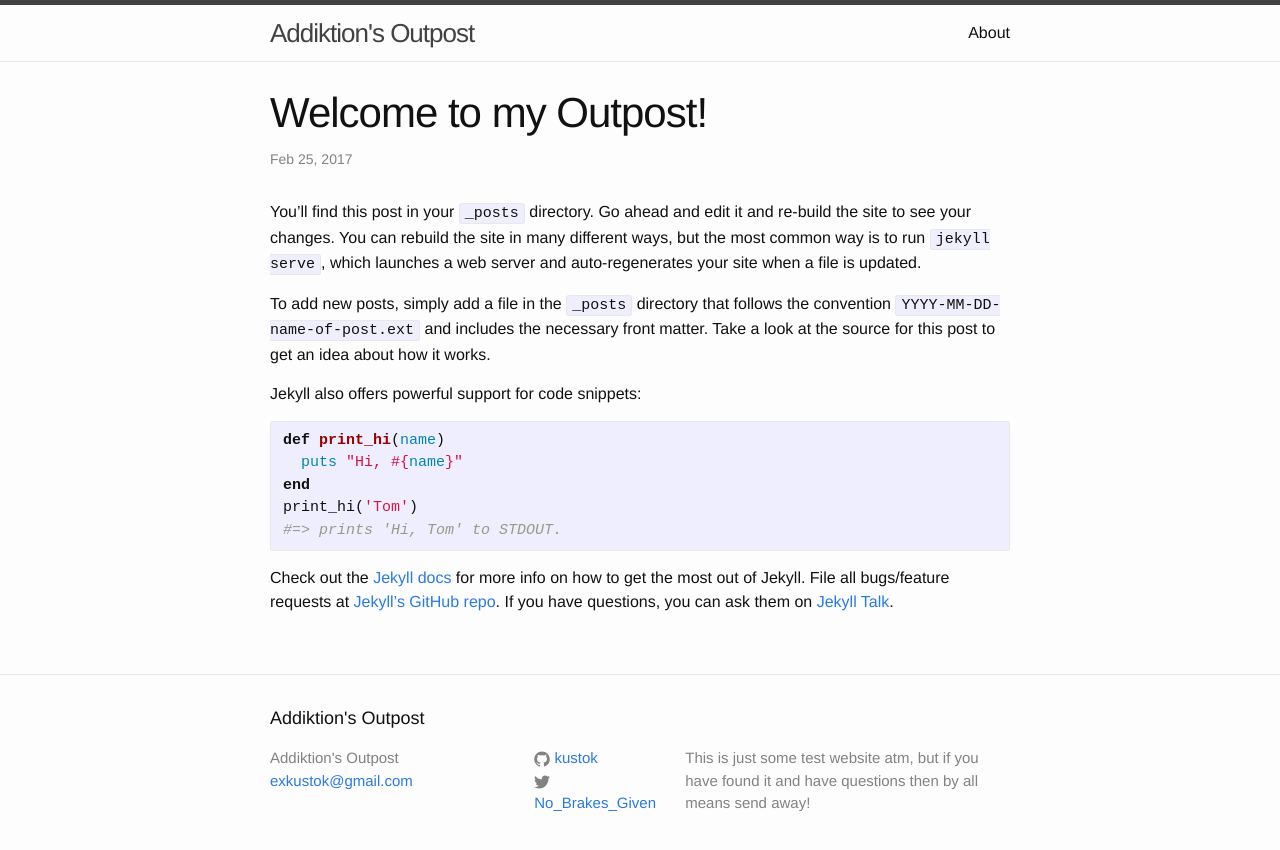
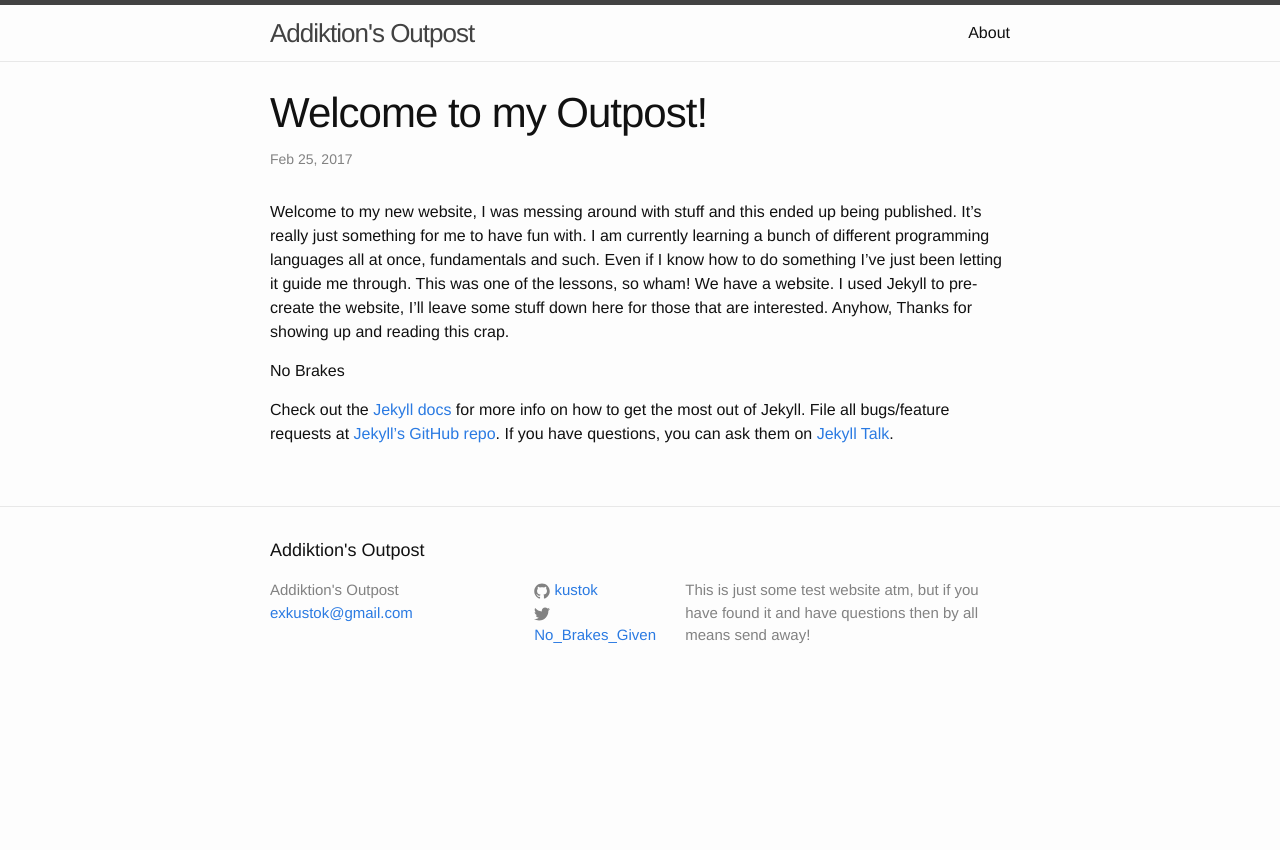
Before and after one commit to kustok/kustok.github.io, a Jekyll site: the page built from _posts/2017-02-25-welcome-to-my-Outpost.markdown, in a window 1280 px wide. Shown: the top 850 px of the page. Built offline with Jekyll 4.4.1, drawn with Linux system fonts in a browser that asks for light colours.

Commit message:
Update 2017-02-25-welcome-to-my-Outpost.markdown

```diff
--- a/_posts/2017-02-25-welcome-to-my-Outpost.markdown
+++ b/_posts/2017-02-25-welcome-to-my-Outpost.markdown
@@ -4,19 +4,9 @@ title:  "Welcome to my Outpost!"
 date:   2017-02-25 05:35:03 -0500
 categories: website update
 ---
-You’ll find this post in your `_posts` directory. Go ahead and edit it and re-build the site to see your changes. You can rebuild the site in many different ways, but the most common way is to run `jekyll serve`, which launches a web server and auto-regenerates your site when a file is updated.
+Welcome to my new website, I was messing around with stuff and this ended up being published.  It's really just something for me to have fun with.  I am currently learning a bunch of different programming languages all at once, fundamentals and such.  Even if I know how to do something I've just been letting it guide me through.  This was one of the lessons, so wham! We have a website.  I used Jekyll to pre-create the website, I'll leave some stuff down here for those that are interested.  Anyhow, Thanks for showing up and reading this crap.
 
-To add new posts, simply add a file in the `_posts` directory that follows the convention `YYYY-MM-DD-name-of-post.ext` and includes the necessary front matter. Take a look at the source for this post to get an idea about how it works.
-
-Jekyll also offers powerful support for code snippets:
-
-{% highlight ruby %}
-def print_hi(name)
-  puts "Hi, #{name}"
-end
-print_hi('Tom')
-#=> prints 'Hi, Tom' to STDOUT.
-{% endhighlight %}
+No Brakes
 
 Check out the [Jekyll docs][jekyll-docs] for more info on how to get the most out of Jekyll. File all bugs/feature requests at [Jekyll’s GitHub repo][jekyll-gh]. If you have questions, you can ask them on [Jekyll Talk][jekyll-talk].
 
```
